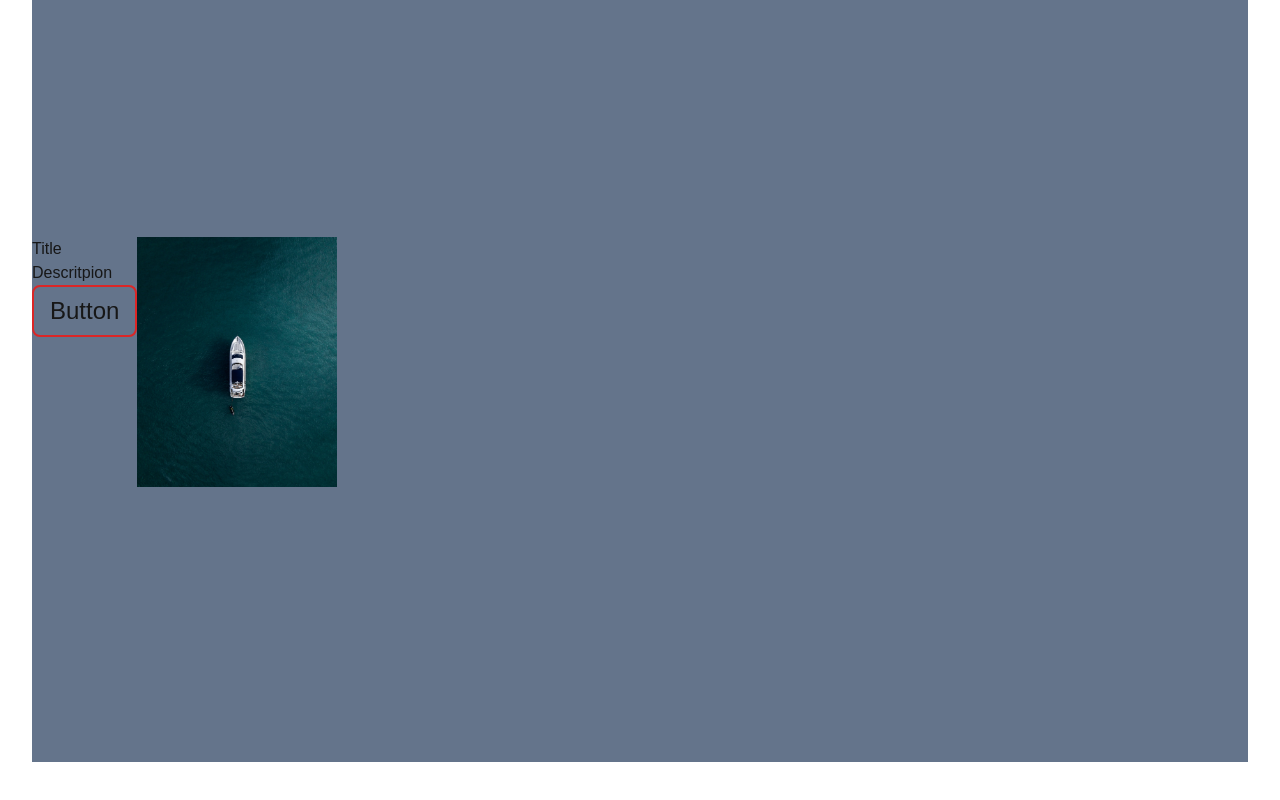
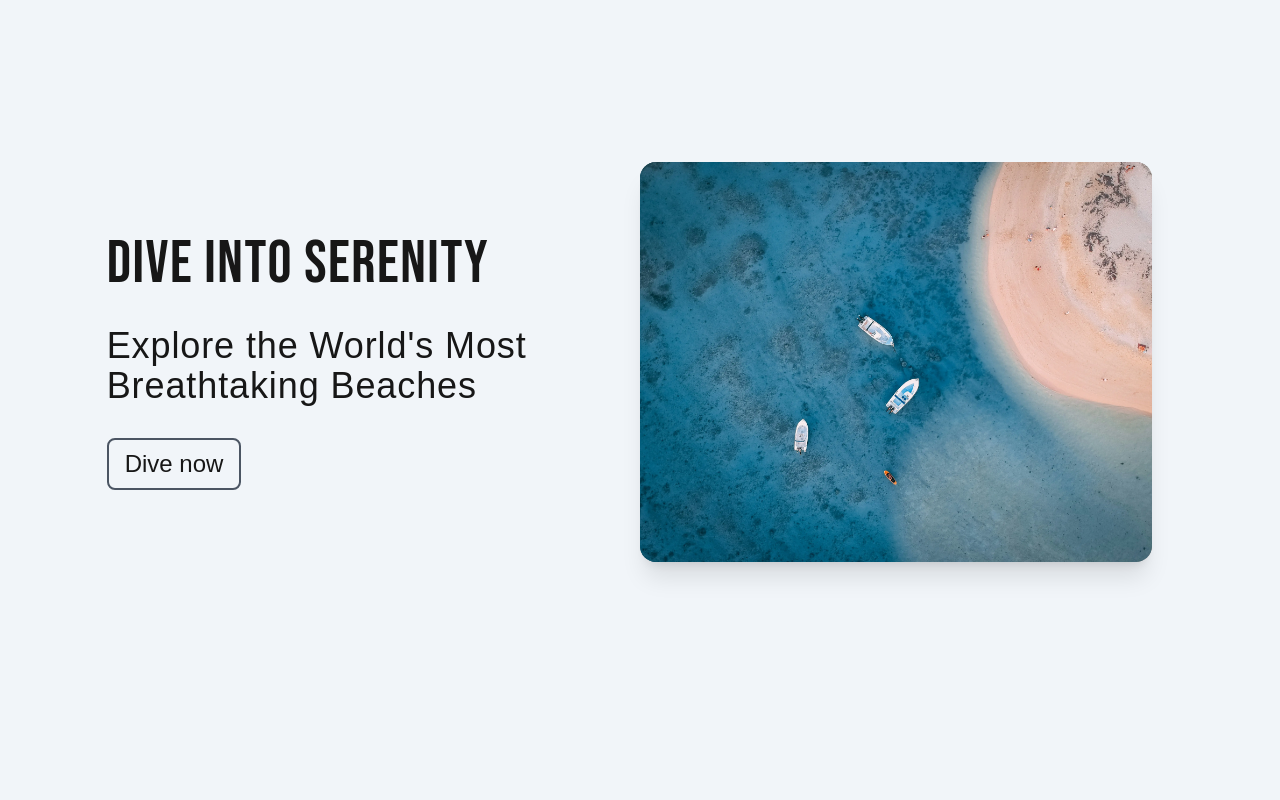
Before and after one commit to hwncito/beyond-agency, a Next.js app: page / in a window 1280 px wide. Shown: the part 1638-2438 px from the top of the page. Before the commit the page ends 2400 px from the top, so only its background shows below. Built offline with nearby package versions, Linux system fonts and the light colour scheme.

Commit message:
added styles to cards and images containers

```diff
--- a/src/components/explore/Card.tsx
+++ b/src/components/explore/Card.tsx
@@ -1,17 +1,12 @@
-import Image from 'next/image';
+import '@fontsource/bebas-neue';
 import Button from '../ui/Button';
 
 export default function Card() {
   return (
-    <div className="flex">
-      <div className="flex flex-col">
-        <h3>Title</h3>
-        <p>Descritpion</p>
-        <Button id="loco" label="Button" className="border-red-600" />
-      </div>
-      <div>
-        <Image src="/boat.webp" alt="boat" width={200} height={200} />
-      </div>
+    <div id='card' className="min-h-screen flex flex-col justify-center gap-8">
+      <h3 className='text-6xl tracking-wide' style={{ fontFamily: 'Bebas Neue' }}>Dive Into Serenity </h3>
+      <p className='text-4xl tracking-wide text-balance'>Explore the World's Most Breathtaking Beaches</p>
+      <Button id="loco" label="Dive now" className="border-gray-600 self-start" />
     </div>
   );
 }
--- a/src/components/explore/Explore.tsx
+++ b/src/components/explore/Explore.tsx
@@ -1,9 +1,69 @@
-import Card from "./Card";
+import Image from 'next/image';
+import Card from './Card';
 
 export default function Explore() {
+const cards = [{
+  title: '',
+  description: '',
+  button: ''
+}]
+
   return (
-    <section className="py-20 h-screen flex justify-between items-center gap-8 mx-8 bg-slate-500">
-      <Card />
+    <section id="explore-section" className="flex justify-center bg-slate-100">
+      <div id="cards-container-wrapper" className="w-1/2">
+        <div id="cards-container" className="mx-auto w-9/12 xl:w-8/12">
+          <Card />
+          <Card />
+          <Card />
+          <Card />
+        </div>
+      </div>
+      <div
+        id="images-container-wrapper"
+        className="h-screen w-1/2 flex flex-col justify-center"
+      >
+        <div
+          id="images-container"
+          className="relative w-4/5 h-1/2 rounded-2xl overflow-hidden shadow-xl"
+        >
+          <div className="absolute w-full h-full flex items-center justify-center">
+            <Image
+              src="/beach.webp"
+              className="w-full h-full object-cover"
+              alt="Boat in the middle of the sea"
+              width={1920}
+              height={0}
+            />
+          </div>
+          <div>
+            <Image
+              src="/beach.webp"
+              className="w-full h-full object-cover"
+              alt="Boat in the middle of the sea"
+              width={1920}
+              height={0}
+            />
+          </div>
+          <div>
+            <Image
+              src="/beach.webp"
+              className="w-full h-full object-cover"
+              alt="Boat in the middle of the sea"
+              width={1920}
+              height={0}
+            />
+          </div>
+          <div>
+            <Image
+              src="/beach.webp"
+              className="w-full h-full object-cover"
+              alt="Boat in the middle of the sea"
+              width={1920}
+              height={0}
+            />
+          </div>
+        </div>
+      </div>
     </section>
   );
 }
```
Also changed, not shown: public/beach.webp (added).
